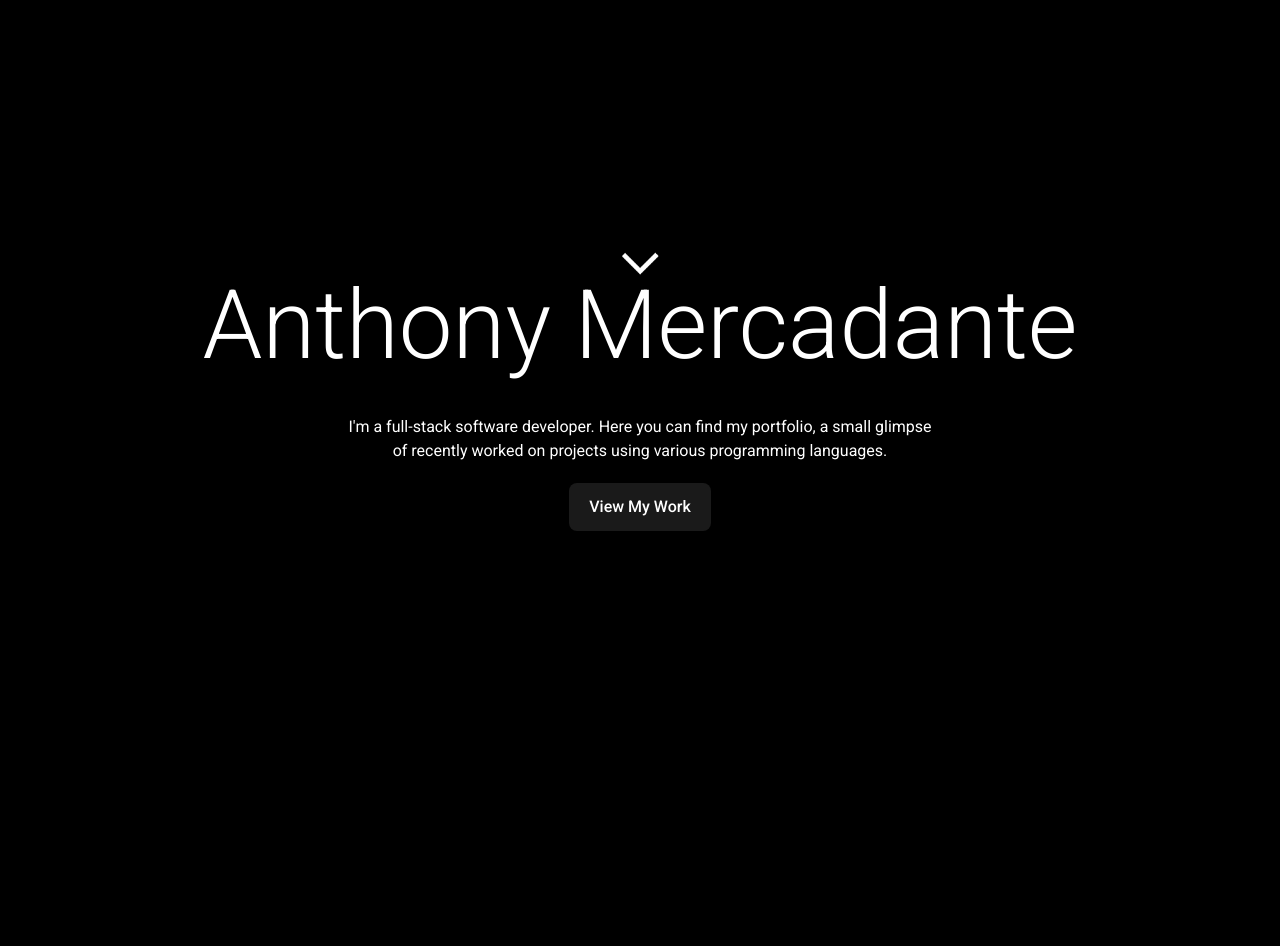
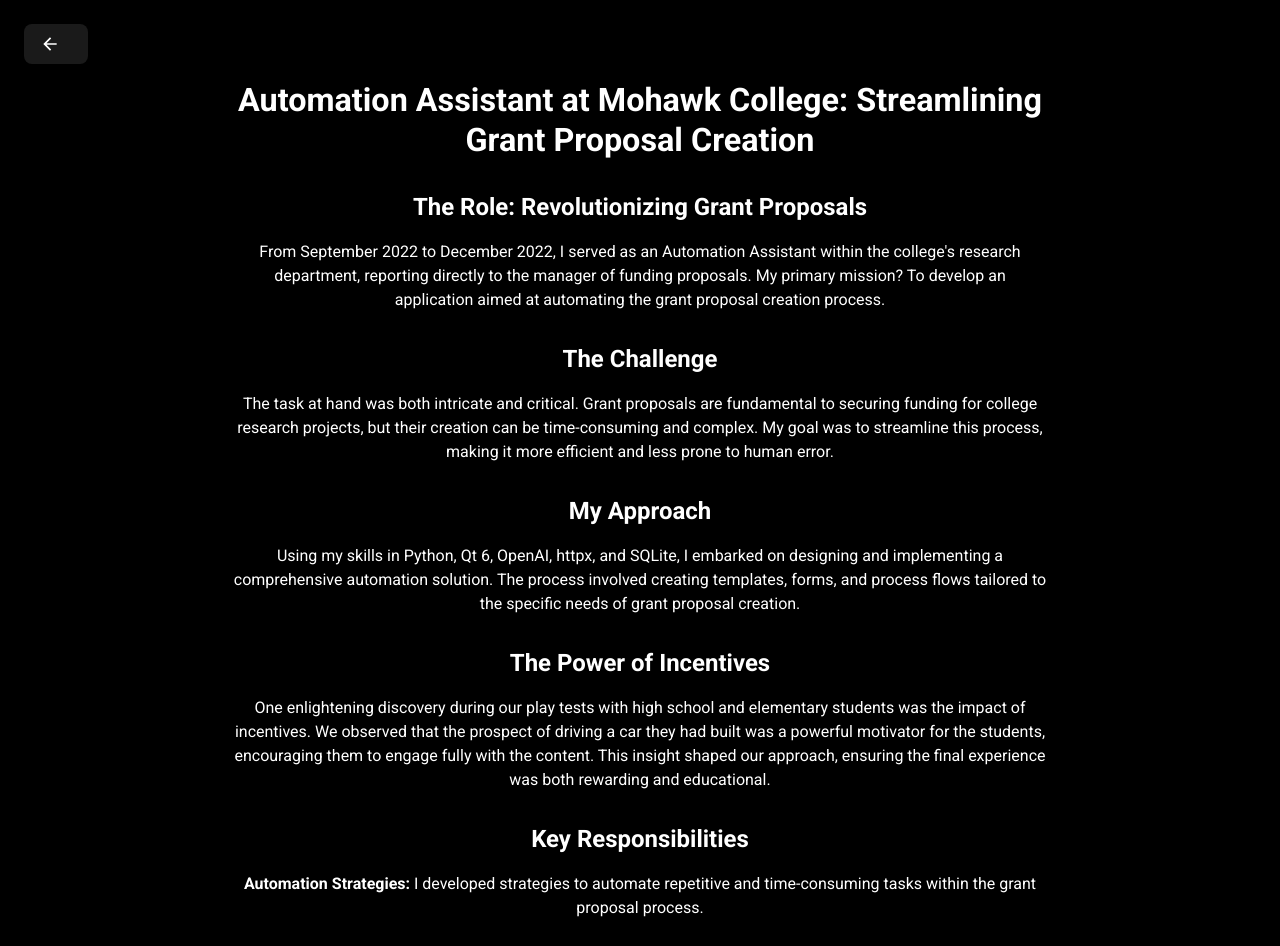
Before and after one commit to AnthonyMercadante/AnthonyMercadante.github.io, a React (Create React App) app: page /AutomationAssistant in a window 1280 px wide. Shown: the top 946 px of the page. Before the commit the page ends 800 px from the top, so only its background shows below. Built offline with nearby package versions, Linux system fonts and the light colour scheme.

Commit message:
Filled out Automation Assistant Page

```diff
--- a/src/components/AutomationAssistant/AutomationAssistant.tsx
+++ b/src/components/AutomationAssistant/AutomationAssistant.tsx
@@ -1,46 +1,99 @@
 import React from 'react';
 import { Link } from 'react-router-dom';
-import { Container, Typography, Button } from '@mui/material';
 import cursorImage from '../../assets/images/arrow.png';
+import { Box, Typography, Button, useMediaQuery, useTheme } from '@mui/material';
+import ArrowBackIcon from '@mui/icons-material/ArrowBack';
+import { useNavigate } from 'react-router-dom';
 
 const AutomationAssistant = () => {
+
+  const theme = useTheme();
+  const isMobile = useMediaQuery(theme.breakpoints.down('sm'));
+  const navigate = useNavigate();
+
+  const handleBack = () => {
+    navigate(-1);
+  };
+
   return (
-    <Container maxWidth={false}
-               style={{
-                 position: 'relative',
-                 backgroundColor: '#000',
-                 color: '#fff',
-                 minHeight: '100vh',
-                 display: 'flex',
-                 flexDirection: 'column',
-                 justifyContent: 'center',
-                 alignItems: 'center',
-                 textAlign: 'center',
-                 padding: '20px',
-               }}>
-      <div className="floating-cursor">
-        <img src={cursorImage} alt="Cursor" />
-      </div>
-      <Typography variant="h1" component="h1" gutterBottom className="name-title">
-        <Link to="/about-me" style={{ color: 'inherit', textDecoration: 'none' }}>
-          Anthony Mercadante
-        </Link>
-      </Typography>
-      <Typography variant="body1" className="body-text" style={{ maxWidth: '600px', marginBottom: '20px' }}>
-        I'm a full-stack software developer. Here you can find my portfolio,
-        a small glimpse of recently worked on projects using various programming languages.
-      </Typography>
-      <Button
-        variant="contained"
-        color="primary"
-        component={Link}
-        to="/portfolio"
-        className="view-work-button"
-      >
-  View My Work
-</Button>
+    <Box sx={{ flexGrow: 1, bgcolor: 'background.default', color: 'text.primary', p: 3, display: 'flex', flexDirection: 'column', alignItems: 'center' }}>
+      <Button startIcon={<ArrowBackIcon />} onClick={handleBack} sx={{ alignSelf: 'flex-start', mb: 2 }}>
 
-    </Container>
+      </Button>
+
+      <Box sx={{ width: isMobile ? '100%' : '66%', textAlign: 'center', mb: 4 }}>
+        <Typography variant="h4" gutterBottom sx={{ fontWeight: 'bold', mb: 3 }}>
+        Automation Assistant at Mohawk College: Streamlining Grant Proposal Creation
+        </Typography>
+        <Typography variant="h5" gutterBottom sx={{ fontWeight: 'bold', mt: 4, mb: 2 }}>
+        The Role: Revolutionizing Grant Proposals
+        </Typography>
+        <Typography variant="body1" gutterBottom>
+        From September 2022 to December 2022, I served as an Automation Assistant within the college's research department, reporting directly to the manager of funding proposals.
+        My primary mission? To develop an application aimed at automating the grant proposal creation process.
+        </Typography>
+        <Typography variant="h5" gutterBottom sx={{ fontWeight: 'bold', mt: 4, mb: 2 }}>
+        The Challenge
+        </Typography>
+        <Typography variant="body1" gutterBottom>
+        The task at hand was both intricate and critical.
+        Grant proposals are fundamental to securing funding for college research projects, but their creation can be time-consuming and complex.
+        My goal was to streamline this process, making it more efficient and less prone to human error.
+        </Typography>
+
+        <Typography variant="h5" gutterBottom sx={{ fontWeight: 'bold', mt: 4, mb: 2 }}>
+        My Approach
+        </Typography>
+        <Typography variant="body1" gutterBottom>
+        Using my skills in Python, Qt 6, OpenAI, httpx, and SQLite, I embarked on designing and implementing a comprehensive automation solution.
+        The process involved creating templates, forms, and process flows tailored to the specific needs of grant proposal creation.
+        </Typography>
+
+        <Typography variant="h5" gutterBottom sx={{ fontWeight: 'bold', mt: 4, mb: 2 }}>
+        The Power of Incentives
+        </Typography>
+        <Typography variant="body1" gutterBottom>
+        One enlightening discovery during our play tests with high school and elementary students was the impact of incentives.
+        We observed that the prospect of driving a car they had built was a powerful motivator for the students, encouraging them to engage fully with the content.
+        This insight shaped our approach, ensuring the final experience was both rewarding and educational.
+        </Typography>
+
+
+        <Typography variant="h5" gutterBottom sx={{ fontWeight: 'bold', mt: 4, mb: 2 }}>
+        Key Responsibilities
+        </Typography>
+
+        <Typography variant="body1" gutterBottom>
+        <strong>Automation Strategies:</strong> I developed strategies to automate repetitive and time-consuming tasks within the grant proposal process.<br></br><br></br>
+        <strong>Process Flow Development:</strong> Designing intuitive and effective process flows was crucial to ensure a seamless transition from manual to automated procedures.<br></br><br></br>
+        <strong>System Troubleshooting & Maintenance:</strong> Identifying and resolving issues was a constant task, as was maintaining the overall health of the automation system.<br></br><br></br>
+        <strong>Technical Support:</strong> Providing ongoing support to the research department staff, ensuring they could navigate and utilize the new system effectively.
+        </Typography>
+
+        <Typography variant="h5" gutterBottom sx={{ fontWeight: 'bold', mt: 4, mb: 2 }}>
+        Outcomes
+        </Typography>
+
+        <Typography variant="body1" gutterBottom>
+        The impact of this project was significant:<br></br><br></br>
+
+        <strong>Efficiency:</strong> The automation of the grant proposal process reduced the time and effort required, allowing the research department to focus on more strategic tasks.<br></br><br></br>
+        <strong>Accuracy:</strong> With automated templates and forms, the likelihood of errors in proposals was greatly reduced.<br></br><br></br>
+        <strong>Integration:</strong> Successfully integrating the automation processes into the existing workflow without disrupting ongoing operations was a major achievement.<br></br><br></br>
+        </Typography>
+
+        <Typography variant="h5" gutterBottom sx={{ fontWeight: 'bold', mt: 4, mb: 2 }}>
+        Conclusion
+        </Typography>
+
+        <Typography variant="body1" gutterBottom>
+        This position was more than a job; it was a learning experience that honed my skills in automation and software development.
+        It taught me the value of precision, innovation, and user-centric design in creating solutions that can transform an organization's workflow.
+        Thank you for taking the time to read about this exciting chapter in my professional journey.
+        I look forward to the new challenges and opportunities that lie ahead in the world of software development and automation.
+        </Typography>
+        </Box>
+    </Box>
   );
 };
 
```
Also changed, not shown: 16 other files (tests, documents, lock files or other folders).
